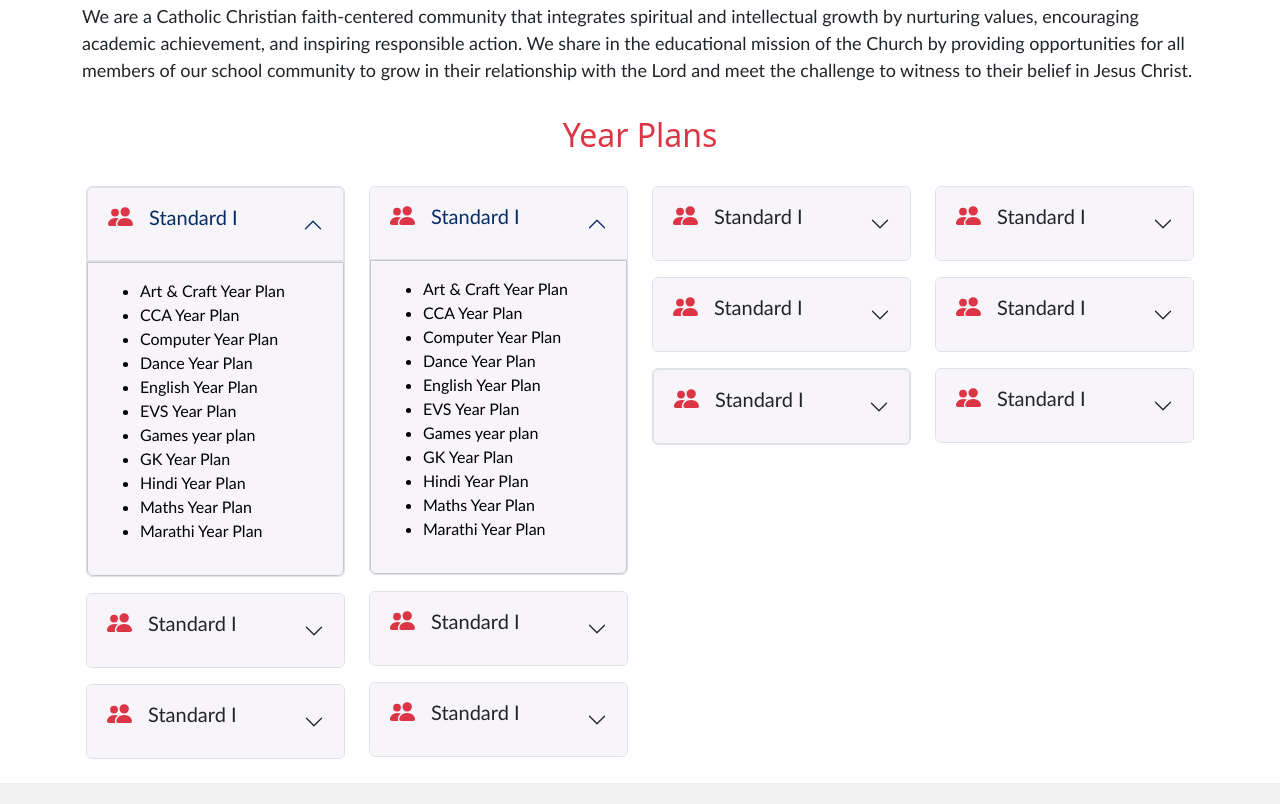
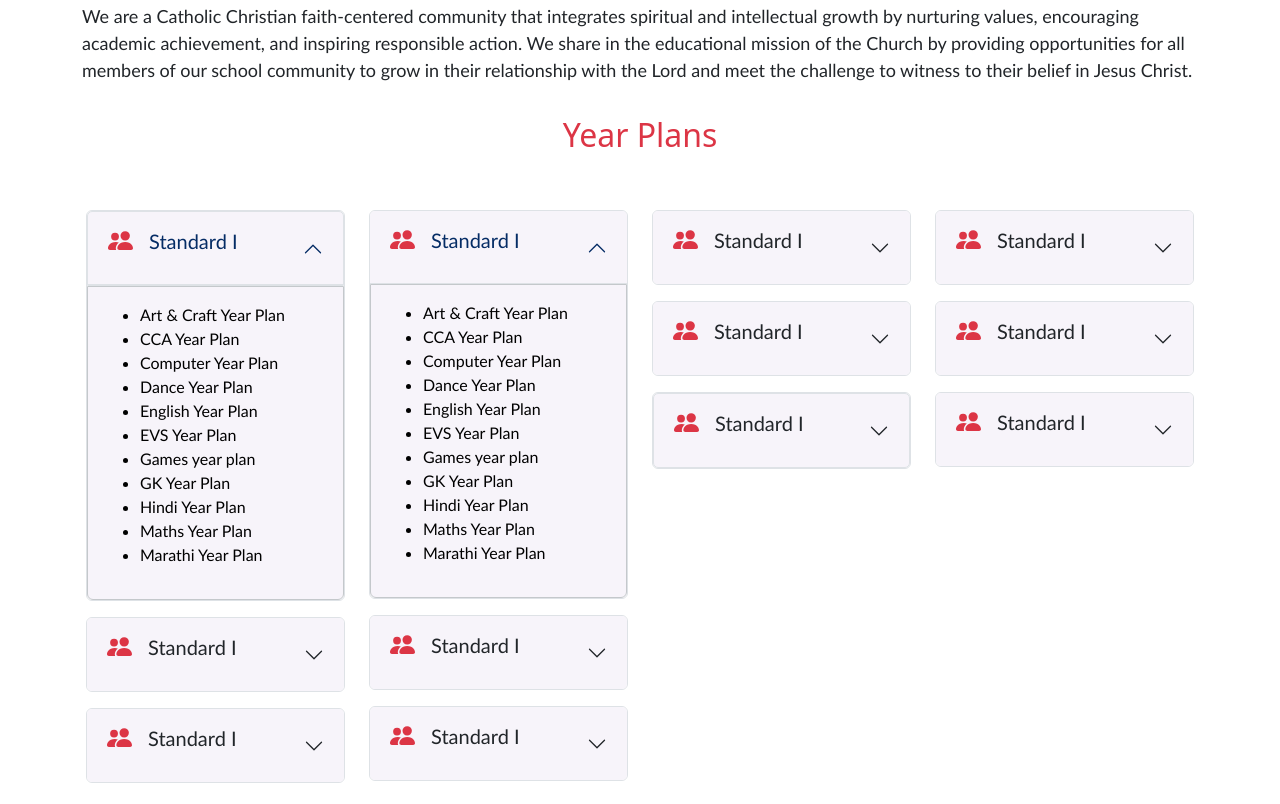
Before and after one commit to Soujanyavoila/Xplore-tailwindCss, a website: page src/acadamics.html in a window 1280 px wide. Shown: the part 1449-2253 px from the top of the page. Drawn offline with nearby package versions, Linux system fonts and the light colour scheme; files whose address does not match are found by name.

Commit message:
adding pages

```diff
--- a/src/acadamics.html
+++ b/src/acadamics.html
@@ -74,7 +74,7 @@
 
 <section class="container px-3 mx-auto ">
   <h2 class="text-center text-danger">Year Plans</h2>
-    <div class="row row-cols-lg-4  row-cols-md-3 py-4 g-4">
+    <div class="row row-cols-lg-4  row-cols-md-3 py-5 g-4">
       <div class="d-flex  flex-column gap-3">
         <div class="accordion " id="accordionExample">
           <div class="accordion-item">
```
